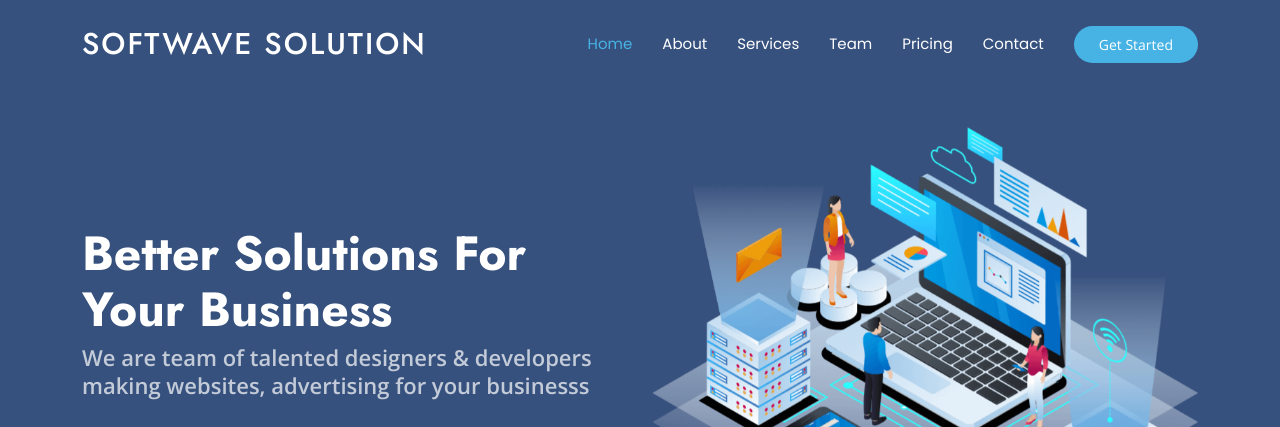
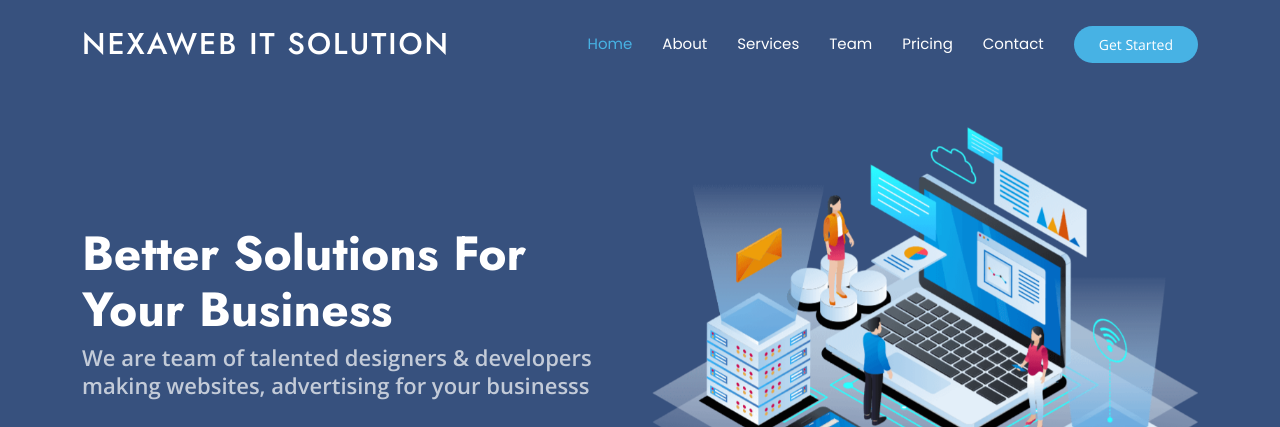
Before and after one commit to ThinethND/NexaWeb_Solution, a plain HTML site: page index.html in a window 1280 px wide. Shown: the top 427 px of the page. Drawn offline with nearby package versions, Linux system fonts and the light colour scheme.

Commit message:
Modify code

```diff
--- a/index.html
+++ b/index.html
@@ -44,7 +44,7 @@
       <a href="index.html" class="logo d-flex align-items-center me-auto">
         <!-- Uncomment the line below if you also wish to use an image logo -->
         <!-- <img src="assets/img/logo.png" alt=""> -->
-        <h1 class="sitename">Softwave Solution</h1>
+        <h1 class="sitename">NexaWeb IT Solution</h1>
       </a>
 
       <nav id="navmenu" class="navmenu">
```
